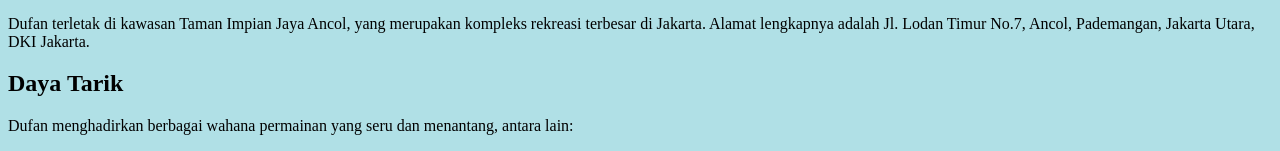
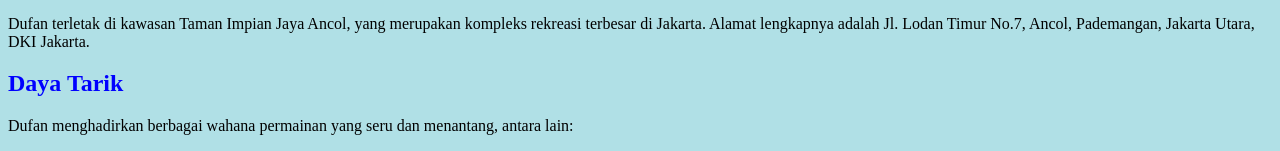
Before and after one commit to MerHambaAllah/HTML, a plain HTML site: page pertemuan-2/htmltrs/htmltrs.html in a window 1280 px wide. Shown: the part 735-886 px from the top of the page. Drawn offline with Linux system fonts and the light colour scheme.

Commit message:
push web weisata

```diff
--- a/pertemuan-2/htmltrs/htmltrs.html
+++ b/pertemuan-2/htmltrs/htmltrs.html
@@ -24,7 +24,7 @@
       rekreasi terbesar di Jakarta. Alamat lengkapnya adalah Jl. Lodan Timur No.7,
       Ancol, Pademangan, Jakarta Utara, DKI Jakarta.
     </p>
-    <h2 class="dayatarik!">Daya Tarik</h2>
+    <h2 class="dayatarik">Daya Tarik</h2>
     <p>
       Dufan menghadirkan berbagai wahana permainan yang seru dan menantang, antara
       lain:
```
